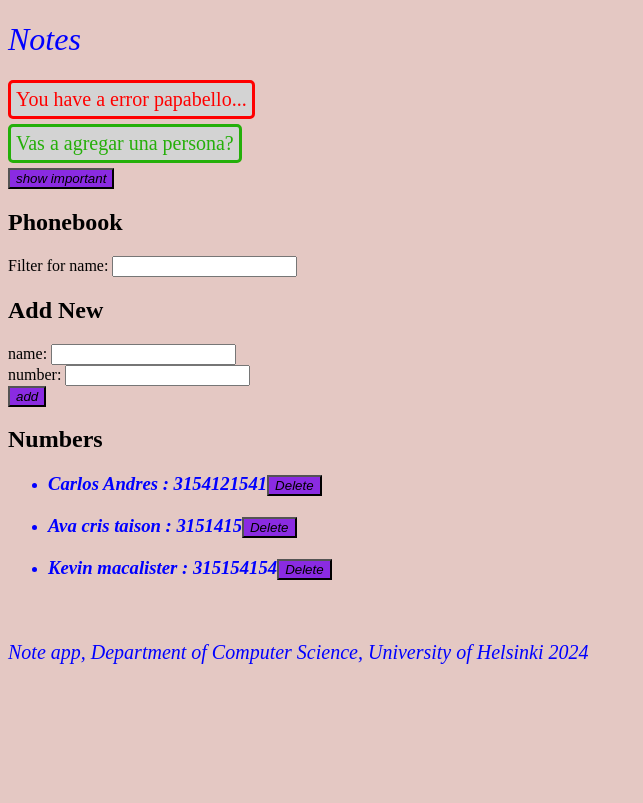
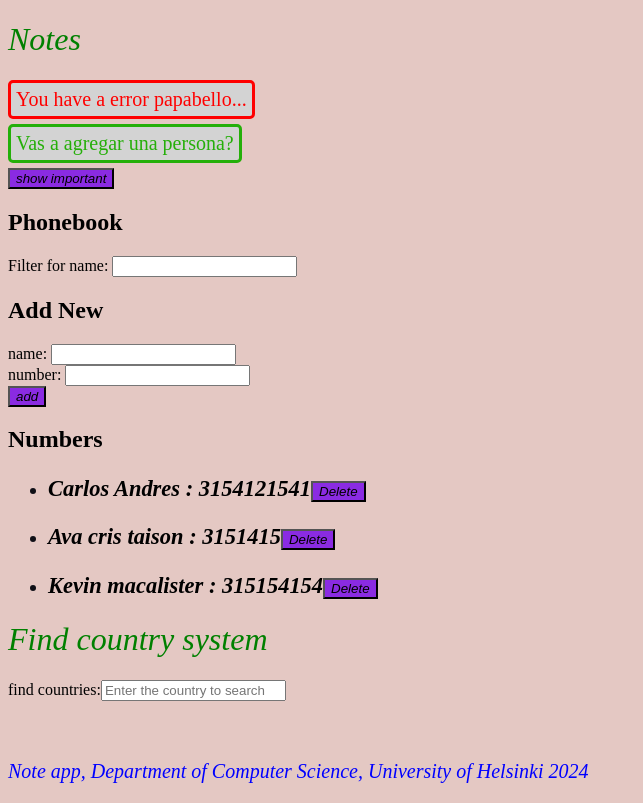
Before and after one commit to Cmquintero/fullstackParteDos, a React (Vite) app: page / in a window 1280 px wide. Shown: the whole page, without its empty margins (0-643 px from the left). Built offline with nearby package versions, Linux system fonts and the light colour scheme; data requests are answered from the project's data file.

Commit message:
parte2 ejercicio2.18

```diff
--- a/src/App.jsx
+++ b/src/App.jsx
@@ -1,6 +1,7 @@
 import { useState, useEffect } from 'react'
 import Note from './components/Note'
 import noteService from './services/notes'
+import axios from 'axios'
 
 const Footer = () => {
   const footerStyle = {
@@ -84,6 +85,8 @@ const App = () => {
   const [newNumber, setNewNumber] = useState('')
   const [filterText, setFilter] = useState('')
   const [succesMessage, setSuccesMessage] = useState('Vas a agregar una persona?')
+  const [countries, setCountries] = useState([])
+  const [searchItem, setSearchItem] = useState("")
 
 
 
@@ -209,6 +212,40 @@ const App = () => {
     ? persons.filter(person => person.name.toLowerCase().includes(filterText.toLowerCase()))
     : persons
 
+  useEffect(() => {
+    if (searchItem.trim() === '') {
+      setCountries([])
+      return
+    }
+
+    const searchCountries = async () => {
+      try {
+        const url = `https://restcountries.com/v3.1/name/${searchItem}`
+        const response = await axios.get(url)
+        const data = response.data
+        console.log("Países recibidos:", data)
+        setCountries(data)
+      } catch (error) {
+        console.error("Error fetching:", error.message)
+        setCountries([])
+      }
+    }
+
+    searchCountries()
+  }, [searchItem])
+
+  const findLenguage = (languages) => {
+    if (Array.isArray(languages)) {
+      return languages.join(', ')
+    } else if (typeof languages === 'object') {
+      return Object.values(languages).join(', ')
+    } else {
+      return 'unknow'
+
+    }
+
+  }
+
   return (
     <div>
       <h1>Notes</h1>
@@ -242,6 +279,33 @@ const App = () => {
       />
       <h2>Numbers</h2>
       <Persons persons={personsToShow} onDelete={deletePerson} />
+      <h1 >Find country system</h1>
+      <p>find countries:
+        <input type="text" value={searchItem} onChange={(change) => setSearchItem(change.target.value)} placeholder='Enter the country to search' />
+      </p>
+      {countries.length > 10 && (
+        <p>You entered too many matches, Please be more specific.</p>
+      )}
+      {countries.length <= 10 && countries.length > 1 && (
+        <div>
+          <h3>Matchin countries</h3>
+          <ul>
+            {countries.map((country) => (
+              <li key={country.name.common}>{country.name.common}</li>
+            ))}
+          </ul>
+        </div>
+      )}
+      {countries.length === 1 && (
+        <div>
+          <h3>{countries[0].name.common}</h3>
+          <p>Capital:{countries[0].capital}</p>
+          <p>Area:{countries[0].area}</p>
+          <p>Population: {countries[0].population}</p>
+          <p>Lenguage: {countries[0].languages && findLenguage(countries[0].languages)}</p>
+          <img src={countries[0].flags.svg} alt={`Flag of ${countries[0].name.common}`} width="150" />
+        </div>
+      )}
       <Footer />
     </div>
   )
--- a/src/index.css
+++ b/src/index.css
@@ -1,9 +1,11 @@
 h1 {
-    color: blue;
+    color: green;
     font-style: italic;
     font-weight: lighter;
 }
-
+h3{
+    color: black;
+}
 body {
     background-color: rgb(228, 200, 195);
 }
@@ -13,8 +15,9 @@ body {
     padding-top: 1px;
 }
 li{
-    color: blue;
+    color: rgb(15, 15, 22);
     font-style: italic;
+    font-size: larger;
 }
 button{
     font-style: italic;
```
